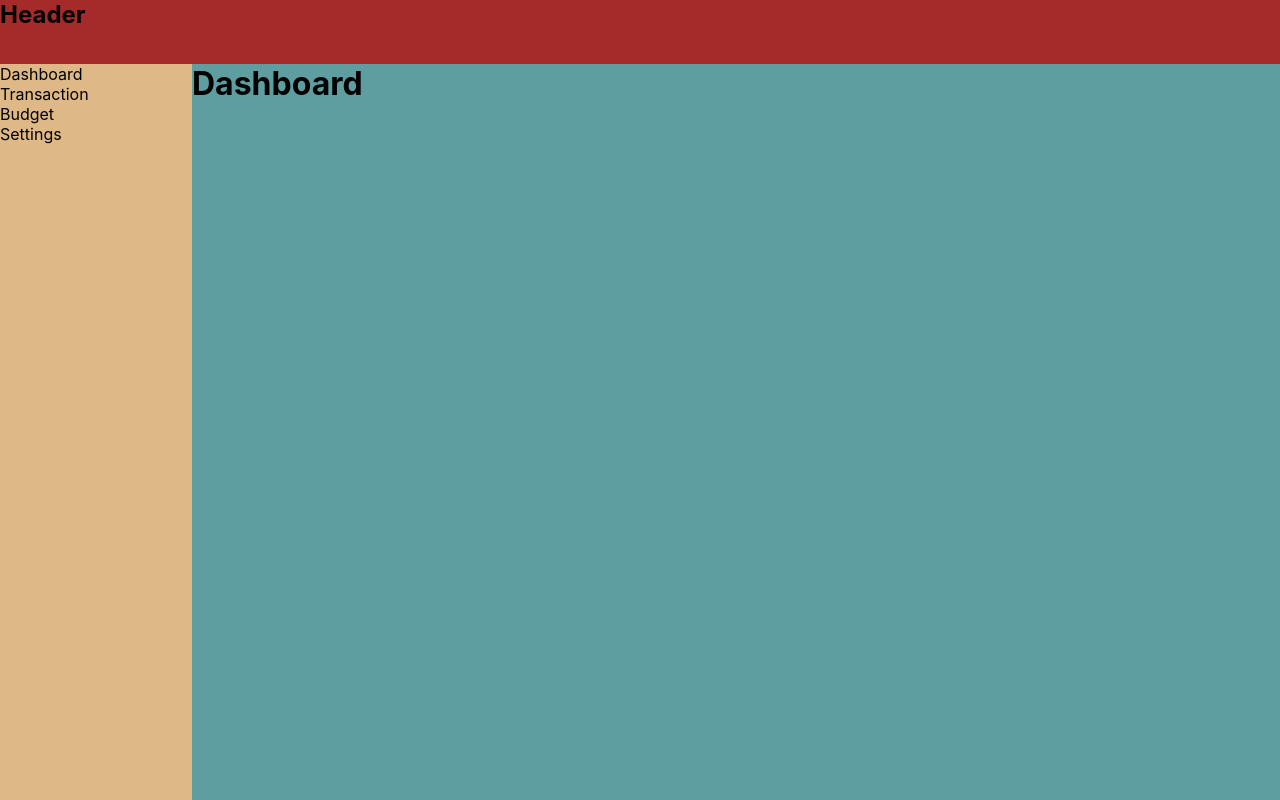
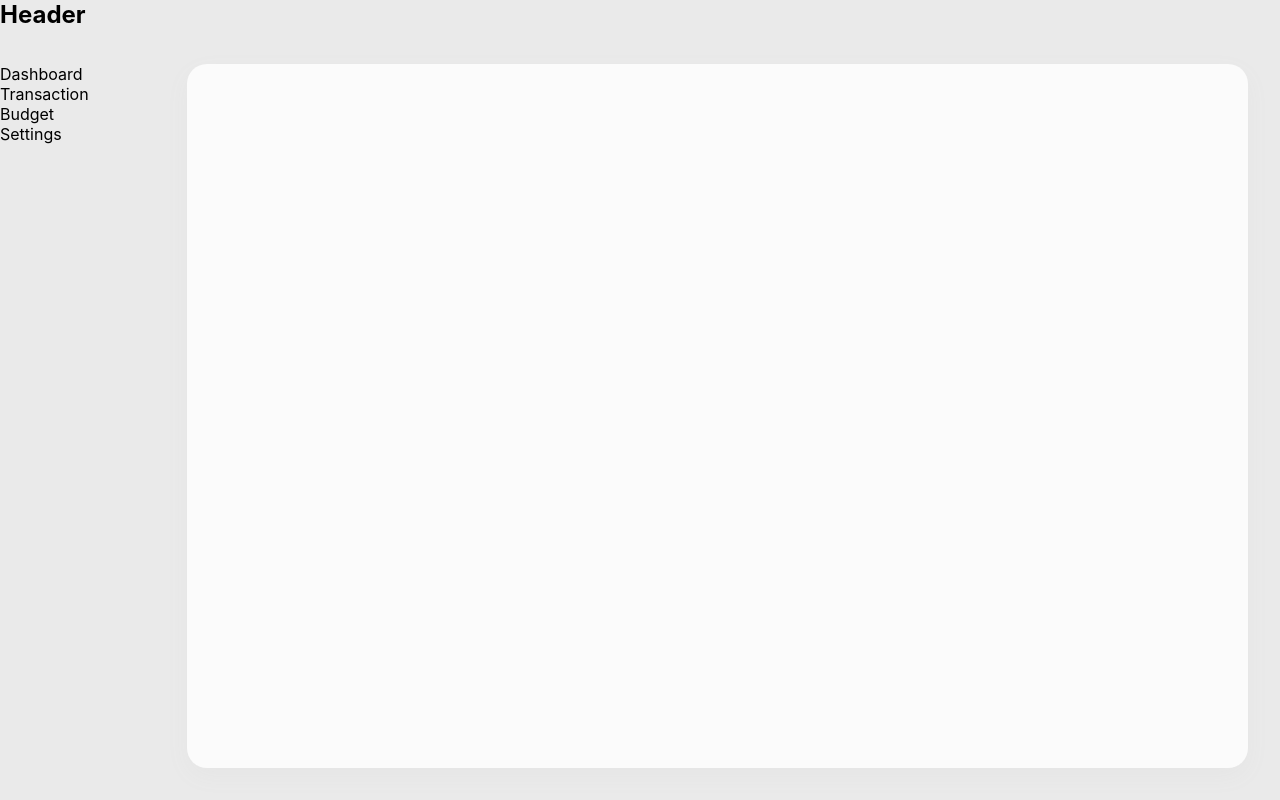
Before and after one commit to harshpandey002/piggy, a Next.js app: page /dashboard in a window 1280 px wide. Built offline with nearby package versions, Linux system fonts and the light colour scheme.

Commit message:
Layout Styling

```diff
--- /dev/null
+++ b/components/Header.js
@@ -0,0 +1,9 @@
+import styles from "@/styles/Header.module.css";
+
+export default function Header() {
+  return (
+    <div className={styles.container}>
+      <h2>Header</h2>
+    </div>
+  );
+}
--- a/components/Layout.js
+++ b/components/Layout.js
@@ -1,6 +1,7 @@
 import Head from "next/head";
 import styles from "@/styles/Layout.module.css";
-// import Header from "./Header";
+import Header from "./Header";
+import Nav from "./Nav";
 
 const Layout = ({ title, keywords, description, children }) => {
   return (
@@ -12,19 +13,10 @@ const Layout = ({ title, keywords, description, children }) => {
       </Head>
 
       <div className={styles.container}>
-        {/* <Header /> */}
-        <div className={styles.header}>
-          <h2>Header</h2>
-        </div>
+        <Header />
+
         <div className={styles.content}>
-          <div className={styles.navlinks}>
-            <ul style={{ listStyle: "none" }}>
-              <li>Dashboard</li>
-              <li>Transaction</li>
-              <li>Budget</li>
-              <li>Settings</li>
-            </ul>
-          </div>
+          <Nav />
           <div className={styles.children}>{children}</div>
         </div>
       </div>
--- /dev/null
+++ b/components/Nav.js
@@ -0,0 +1,14 @@
+import styles from "@/styles/Nav.module.css";
+
+export default function Nav() {
+  return (
+    <div className={styles.container}>
+      <ul style={{ listStyle: "none" }}>
+        <li>Dashboard</li>
+        <li>Transaction</li>
+        <li>Budget</li>
+        <li>Settings</li>
+      </ul>
+    </div>
+  );
+}
--- a/pages/dashboard.js
+++ b/pages/dashboard.js
@@ -4,9 +4,7 @@ import Layout from "@/components/Layout";
 export default function Dashboard() {
   return (
     <Layout>
-      <div className={styles.container}>
-        <h1>Dashboard</h1>
-      </div>
+      <div className={styles.container}></div>
     </Layout>
   );
 }
--- /dev/null
+++ b/styles/Header.module.css
@@ -0,0 +1,4 @@
+.container {
+  height: 8vh;
+  min-height: 60px;
+}
--- a/styles/Layout.module.css
+++ b/styles/Layout.module.css
@@ -1,23 +1,19 @@
-.header {
-  background-color: brown;
-  height: 8vh;
-  min-height: 60px;
+.container {
+  background-color: var(--white-4);
 }
 
 .content {
-  background-color: chocolate;
   display: flex;
-  height: 100%;
   height: 92vh;
   min-height: 690px;
 }
 
-.navlinks {
-  background-color: burlywood;
-  width: 15%;
+.children {
+  border-radius: 20px;
+  overflow: hidden;
+  background-color: var(--white-2);
+  width: 85%;
+  padding: 2rem;
+  margin: 0 2rem 2rem 0;
+  box-shadow: rgba(149, 157, 165, 0.05) 0px 8px 24px;
 }
-
-.children {
-  background-color: cadetblue;
-  width: 85%;
-}
--- /dev/null
+++ b/styles/Nav.module.css
@@ -0,0 +1,3 @@
+.container {
+  width: 15%;
+}
--- a/styles/globals.css
+++ b/styles/globals.css
@@ -1,7 +1,7 @@
 :root {
   --white-1: #ffffff;
-  --white-2: #f3f3f3;
-  --white-3: #ffffff;
+  --white-2: #fbfbfb;
+  --white-3: #f3f3f3;
   --white-4: #eaeaea;
   --white-5: #b5b5b5;
   --black-1: #000000;
```
